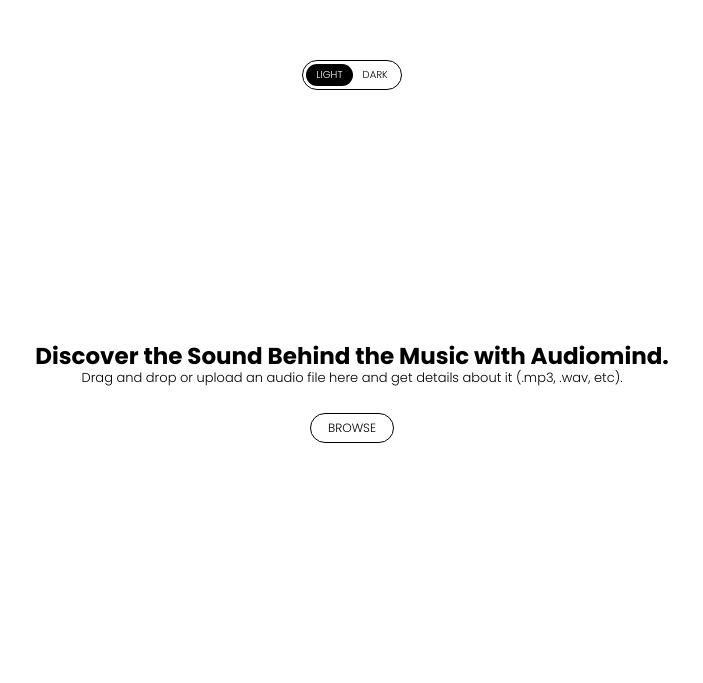
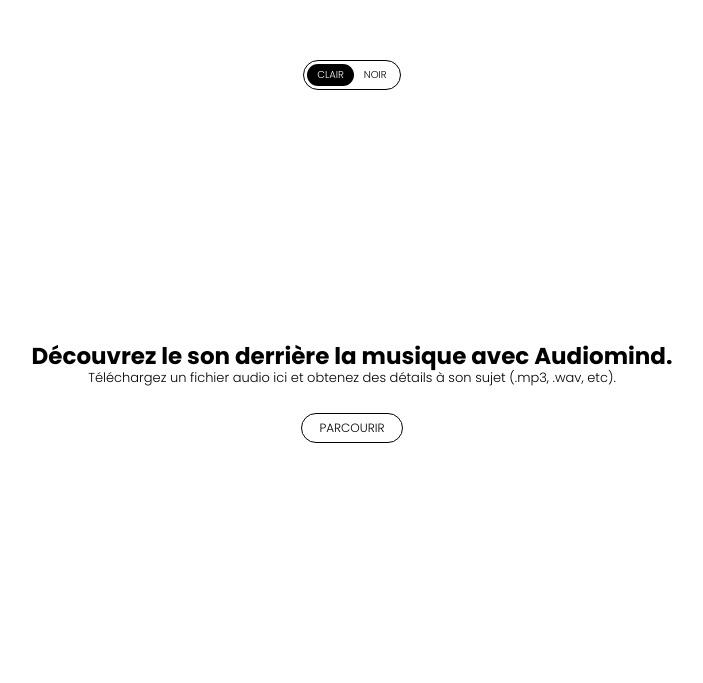
Before and after one commit to Abdelilah-MOULIDA/audiomind, a Flask app: page / in a window 1280 px wide. Shown: the top 683 px of the page, without its empty margins (288-991 px from the left). Run offline with Flask 3, Linux system fonts and the light colour scheme.

Commit message:
Translate elements into French

```diff
--- a/templates/index.html
+++ b/templates/index.html
@@ -11,20 +11,20 @@
   <div class="container">
     <header class="header">
       <div class="theme-toggle">
-        <button class="theme-btn" data-theme="light">LIGHT</button>
-        <button class="theme-btn" data-theme="dark">DARK</button>
+        <button class="theme-btn" data-theme="light">CLAIR</button>
+        <button class="theme-btn" data-theme="dark">NOIR</button>
       </div>
     </header>
 
     <main class="main-content">
-      <div class="headline">Discover the Sound Behind the Music with Audiomind.</div>
-      <div class="subheadline">Drag and drop or upload an audio file here and get details about it (.mp3, .wav, etc).</div>
+      <div class="headline">Découvrez le son derrière la musique avec Audiomind.</div>
+      <div class="subheadline">Téléchargez un fichier audio ici et obtenez des détails à son sujet (.mp3, .wav, etc).</div>
 
       <form id="upload-form" action="/upload" method="post" enctype="multipart/form-data" target="hiddenFrame">
         <input type="file" name="audio" id="audio-input" accept=".mp3,.wav" required style="display: none;"/>
         <div id="action-wrapper" class="action-wrapper">
           <div id="button-wrapper" class="visible">
-            <button class="browse-button" type="button" id="browse-trigger">BROWSE</button>
+            <button class="browse-button" type="button" id="browse-trigger">PARCOURIR</button>
           </div>
           <div id="loader-wrapper" class="hidden">
             <span class="loader"></span>
```
